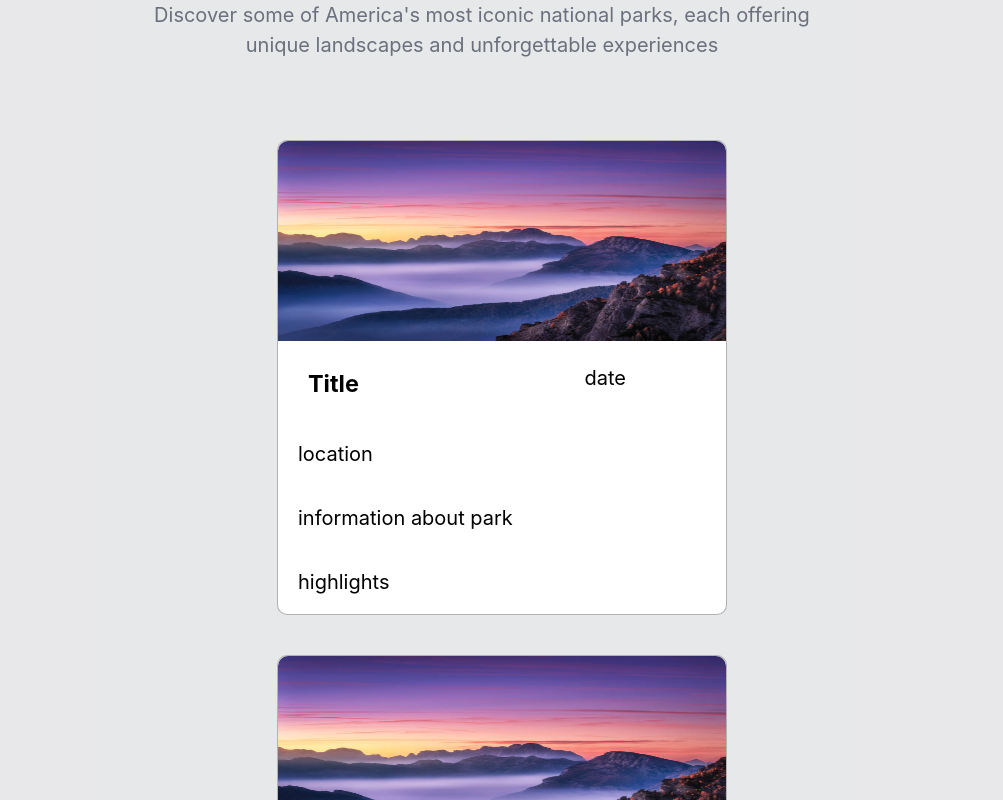
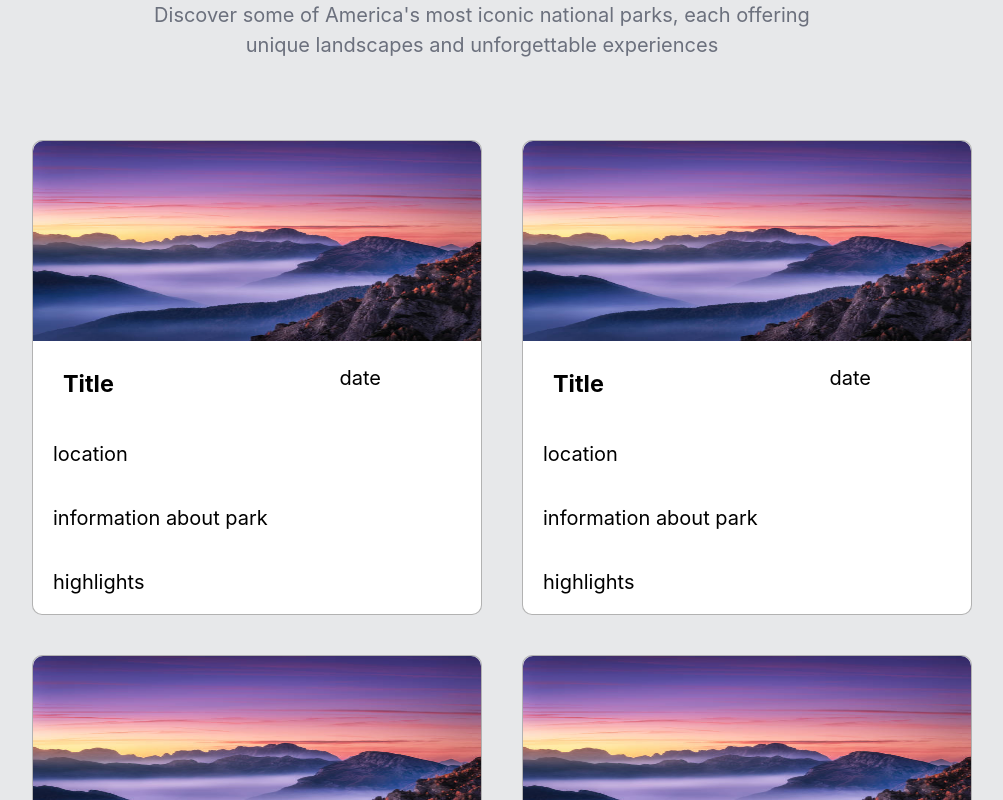
Before and after one commit to paul-london/Code-Jam, a React (Vite) app: page / in a window 1280 px wide. Shown: the part 1360-2160 px from the top of the page, without its empty margins (158-1161 px from the left). Built offline with nearby package versions, Linux system fonts and the light colour scheme.

Commit message:
fix merge

```diff
--- a/src/components/ParkCards/ParkCards.css
+++ b/src/components/ParkCards/ParkCards.css
@@ -1,8 +1,6 @@
 .cards {
   width: 100%;
-  max-width: 1200px;
-  display: flex;
-  justify-content: center;
+  max-width: 1660px;
 }
 
 .cards__container {
```
